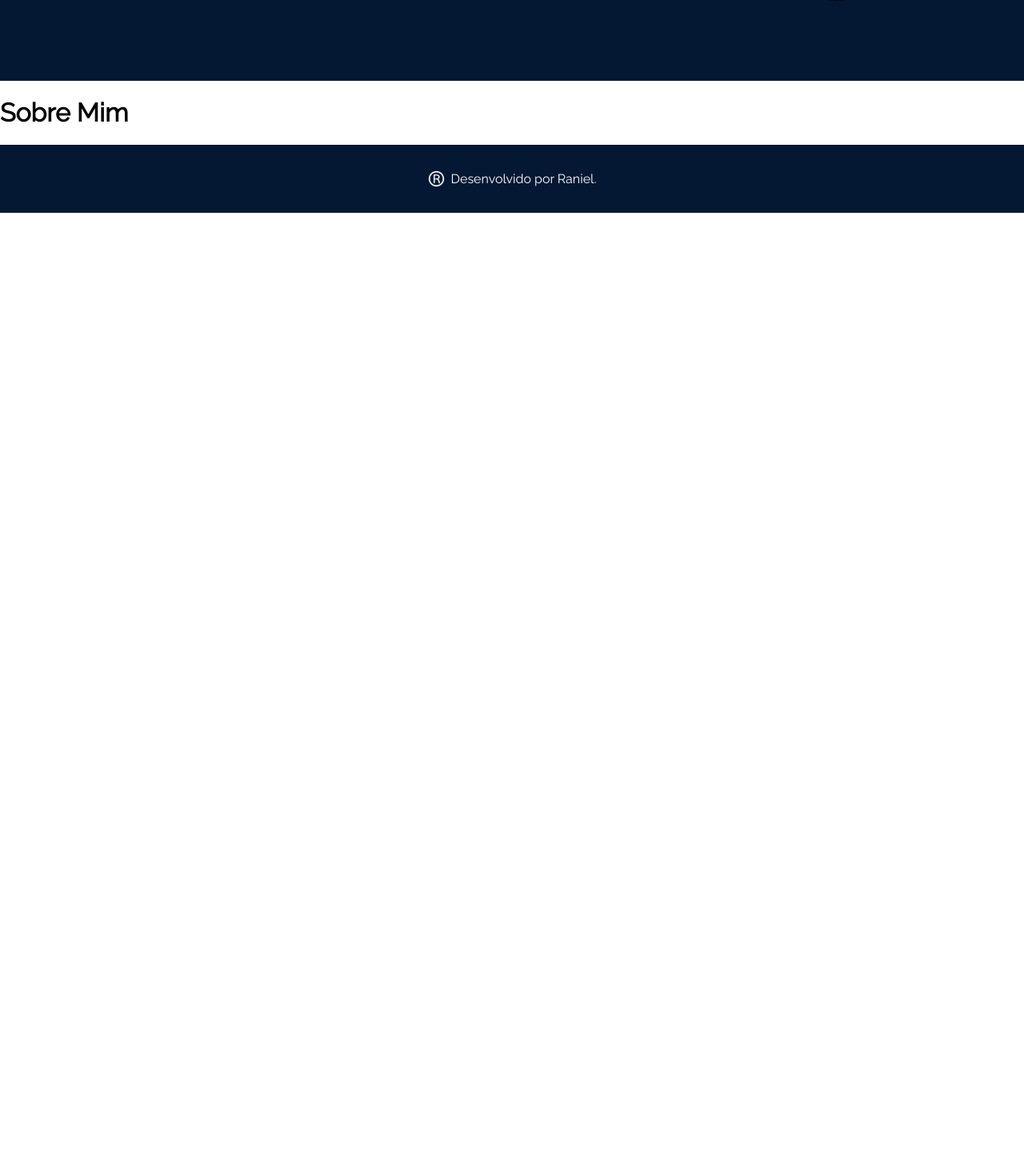
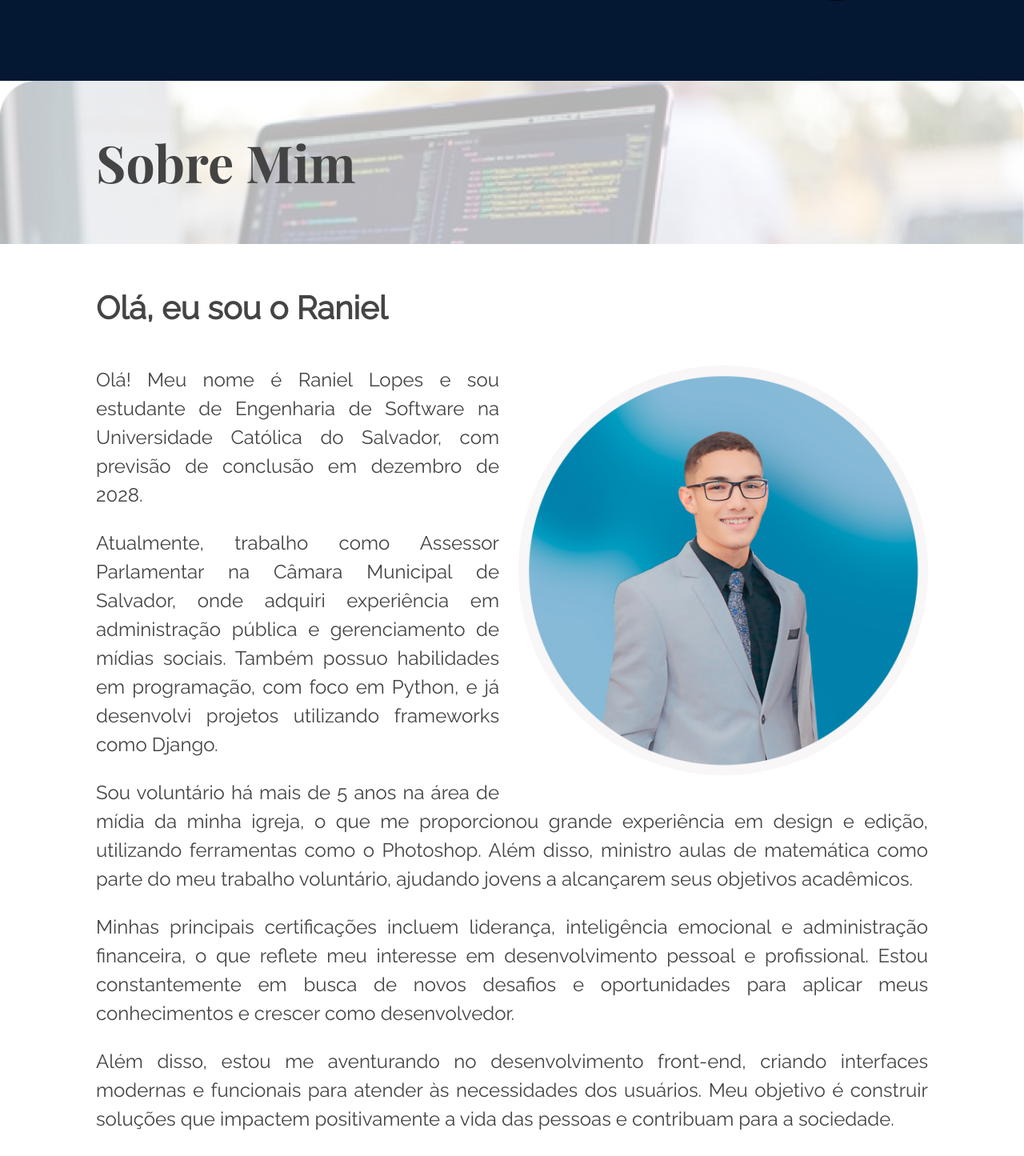
Before and after one commit to raniel-lopes/Ola-Mundo-React, a React (Vite) app: page /sobremim in a window 1280 px wide. Shown: the part 565-2010 px from the top of the page at 80% size. Before the commit the page ends 831 px from the top, so only its background shows below. Built offline with nearby package versions, Linux system fonts and the light colour scheme.

Commit message:
Criando o Sobre mim e iniciando o routes dos posts

```diff
--- a/src/Componentes/Post/index.jsx
+++ /dev/null
@@ -1,17 +0,0 @@
-import styles from './Post.module.css'
-
-export default function Post( { post } ) {
-    return (
-        <div className={styles.post}>
-            <img
-                className={styles.capa}
-                src={`src/assets/posts/${post.id}/capa.png`}
-                alt='Imagem de capa do post'
-            />
-
-            <h2 className={styles.titulo}>{post.titulo}</h2>
-
-            <button className={styles.botaoLer}>Ler</button>
-        </div>
-    )
-}
--- /dev/null
+++ b/src/Componentes/PostCard/index.jsx
@@ -0,0 +1,20 @@
+import { Link } from 'react-router'
+import styles from './Post.module.css'
+
+export default function PostCard({ post }) {
+    return (
+        <Link to={`/posts/${post.id}`}>
+            <div className={styles.post}>
+                <img
+                    className={styles.capa}
+                    src={`src/assets/posts/${post.id}/capa.png`}
+                    alt='Imagem de capa do post'
+                />
+
+                <h2 className={styles.titulo}>{post.titulo}</h2>
+
+                <button className={styles.botaoLer}>Ler</button>
+            </div>
+        </Link >
+    )
+}
--- /dev/null
+++ b/src/Componentes/PostModelo/PostModelo.module.css
@@ -0,0 +1,54 @@
+.postModeloContainer {
+    color: var(--cor-fonte-post);
+    position: relative;
+}
+
+.fotoCapa,
+.titulo {
+    height: 204px;
+}
+
+.fotoCapa {
+    width: 100%;
+    background-size: cover;
+    background-repeat: no-repeat;
+    opacity: 0.3;
+    position: absolute;
+    top: 0;
+    z-index: -1;
+}
+
+.titulo {
+    font-family: var(--fonte-secundaria);
+    padding: 0 7.5rem;
+    font-size: 4rem;
+    display: flex;
+    align-items: center;
+}
+
+.postConteudoContainer {
+    padding: 2.5rem 7.5rem 4.5rem;
+}
+
+@media (max-width: 744px) {
+    .postConteudoContainer {
+        padding: 2rem 1.5rem 1.5rem;
+    }
+}
+
+@media (max-width: 744px) {
+
+    .fotoCapa,
+    .titulo {
+        height: 104px;
+    }
+
+    .titulo {
+        padding: 0 1rem;
+        font-size: 2rem;
+    }
+
+    .postConteudoContainer {
+        padding: 2rem 1rem 1.5rem;
+    }
+}
--- /dev/null
+++ b/src/Componentes/PostModelo/index.jsx
@@ -0,0 +1,20 @@
+import styles from './PostModelo.module.css';
+
+export default function PostModelo({ FotoCapa, titulo, children }) {
+  return (
+    <article className={styles.postModeloContainer}>
+        <div
+            className={styles.fotoCapa}
+            style={{backgroundImage: `url(${FotoCapa})`}}
+        />
+
+        <h2 className={styles.titulo}>
+            {titulo}
+        </h2>
+
+        <div className={styles.postConteudoContainer}>
+        {children}
+        </div>
+    </article>
+  )
+}
--- a/src/Paginas/Inicio/index.jsx
+++ b/src/Paginas/Inicio/index.jsx
@@ -1,4 +1,4 @@
-import Post from "Componentes/Post";
+import PostCard from "Componentes/PostCard";
 import styles from './Inicio.module.css'
 
 import posts from 'json/posts.json'
@@ -8,7 +8,7 @@ export default function Inicio() {
         <ul className={styles.posts}>
             {posts.map((post) => (
                 <li key={post.id}>
-                        <Post post={post} />
+                    <PostCard post={post} />
                 </li>
             ))}
         </ul>
--- /dev/null
+++ b/src/Paginas/Post/index.jsx
@@ -0,0 +1,11 @@
+import { useParams } from "react-router"
+
+export default function Post() {
+    const parametros = useParams();
+
+    console.log(parametros)
+
+    return (
+        <h1>Post {parametros.id}</h1>
+    )
+}
--- /dev/null
+++ b/src/Paginas/SobreMim/SobreMim.module.css
@@ -0,0 +1,49 @@
+.fotoSobreMim {
+    margin-bottom: .5rem;
+    margin-left: 1.5rem;
+    width: 40vw;
+    float: right;
+    border-radius: 100%;
+}
+
+.subtitulo {
+    margin-bottom: 2rem;
+    font-size: 2.5rem;
+}
+
+.paragrafo {
+    text-align: justify;
+    font-size: 1.5rem;
+    line-height: 2.25rem;
+    margin-bottom: 1.5rem;
+}
+
+@media (max-width: 1100px) {
+    .fotoSobreMim {
+        float: none;
+        display: block;
+        margin: 0 auto 2rem;
+        width: 70vw;
+    }
+
+    .paragrafo {
+        margin-bottom: 2rem;
+    }
+}
+
+@media (max-width: 744px) {
+    .fotoSobreMim {
+        width: 100%;
+    }
+
+    .subtitulo {
+        font-size: 1.5rem;
+        line-height: 2rem;
+        margin-bottom: 1.5rem;
+    }
+
+    .paragrafo {
+        font-size: 1rem;
+        line-height: 1.75rem;
+    }
+}
--- a/src/Paginas/SobreMim/index.jsx
+++ b/src/Paginas/SobreMim/index.jsx
@@ -1,5 +1,45 @@
-export default function SobreMim () {
+import styles from "./SobreMim.module.css";
+import PostModelo from "Componentes/PostModelo";
+import fotoCapa from '@assets/sobre_mim_capa.png';
+import fotoSobreMim from '@assets/sobre_mim_foto.jpg'
+
+export default function SobreMim() {
     return (
-        <h1>Sobre Mim</h1>
+        <PostModelo
+            FotoCapa={fotoCapa}
+            titulo="Sobre Mim"
+        >
+            <h3 className={styles.subtitulo}>
+                Olá, eu sou o Raniel
+            </h3>
+
+            <img
+                src={fotoSobreMim}
+                alt="Foto do Raniel sorrindo"
+                className={styles.fotoSobreMim}
+            />
+
+            <p className={styles.paragrafo}>
+                Olá! Meu nome é Raniel Lopes e sou estudante de Engenharia de Software na Universidade Católica do Salvador, com previsão de conclusão em dezembro de 2028.
+            </p>
+
+            <p className={styles.paragrafo}>
+                Atualmente, trabalho como Assessor Parlamentar na Câmara Municipal de Salvador, onde adquiri experiência em administração pública e gerenciamento de mídias sociais. Também possuo habilidades em programação, com foco em Python, e já desenvolvi projetos utilizando frameworks como Django.
+            </p>
+
+            <p className={styles.paragrafo}>
+                Sou voluntário há mais de 5 anos na área de mídia da minha igreja, o que me proporcionou grande experiência em design e edição, utilizando ferramentas como o Photoshop. Além disso, ministro aulas de matemática como parte do meu trabalho voluntário, ajudando jovens a alcançarem seus objetivos acadêmicos.
+            </p>
+
+            <p className={styles.paragrafo}>
+                Minhas principais certificações incluem liderança, inteligência emocional e administração financeira, o que reflete meu interesse em desenvolvimento pessoal e profissional. Estou constantemente em busca de novos desafios e oportunidades para aplicar meus conhecimentos e crescer como desenvolvedor.
+            </p>
+
+            <p className={styles.paragrafo}>
+                Além disso, estou me aventurando no desenvolvimento front-end, criando interfaces modernas e funcionais para atender às necessidades dos usuários. Meu objetivo é construir soluções que impactem positivamente a vida das pessoas e contribuam para a sociedade.
+            </p>
+
+
+        </PostModelo>
     )
 }
--- a/src/Routes.jsx
+++ b/src/Routes.jsx
@@ -4,6 +4,7 @@ import Inicio from "./Paginas/Inicio"
 import Menu from "./Componentes/Menu"
 import Rodape from "Componentes/Rodape"
 import PaginaPadrao from "Componentes/PaginaPadrao"
+import Post from "./Paginas/Post"
 
 
 function AppRoutes() {
@@ -14,11 +15,12 @@ function AppRoutes() {
 
       <Routes>
         <Route path="/" element={<PaginaPadrao />}>
-        <Route path="/" element={<Inicio />} />
-        <Route path="/sobremim" element={<SobreMim />} />
+          <Route index element={<Inicio />} />
+          <Route path="sobremim" element={<SobreMim />} />
+          <Route path="posts/:id" element={<Post />} />
         </Route>
 
-        <Route path="*" element={<div>Página não encontrada</div>}/>
+        <Route path="*" element={<div>Página não encontrada</div>} />
       </Routes>
 
       <Rodape />
```
Also changed, not shown: src/Componentes/PostCard/Post.module.css (renamed from src/Componentes/Post/Post.module.css), src/assets/sobre_mim_foto.jpg (added), src/assets/sobre_mim_foto.png (deleted). Lines whose indentation alone changed are shown as unchanged.
